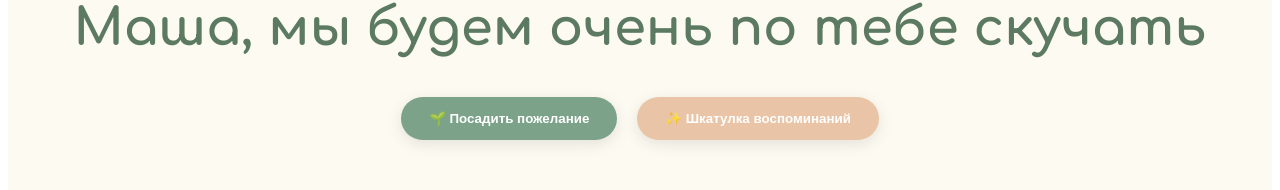
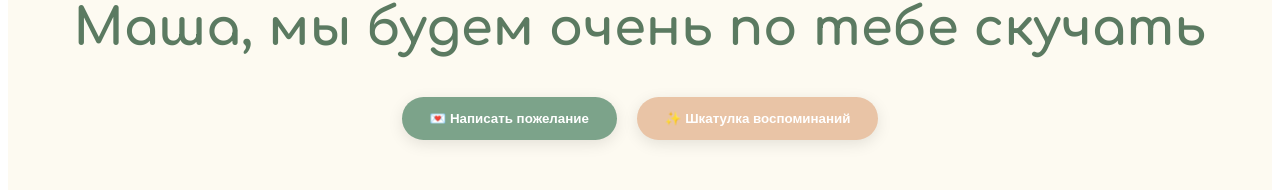
Before and after one commit to daschasap/masha-garden, a React (Vite) app: page / in a window 1280 px wide. Shown: the part 136-326 px from the top of the page. Built offline with nearby package versions, Linux system fonts and the light colour scheme.

Commit message:
обновила дизайн

```diff
--- a/src/App.jsx
+++ b/src/App.jsx
@@ -86,7 +86,7 @@ function App() {
         <p style={{ letterSpacing: '3px', opacity: 0.6, fontWeight: 'bold' }}>ОТ КОЛЛЕГ С ЛЮБОВЬЮ</p>
         <h1 className="title">Маша, мы будем очень по тебе скучать</h1>
         <div style={{ marginBottom: '60px' }}>
-          <button className="btn-primary" onClick={() => setShowForm(true)}>🌱 Посадить пожелание</button>
+          <button className="btn-primary" onClick={() => setShowForm(true)}>💌 Написать пожелание</button>
           <button className="btn-primary" style={{ background: '#e9c4a6' }} onClick={() => setShowArchive(true)}>✨ Шкатулка воспоминаний</button>
         </div>
       </header>
```
